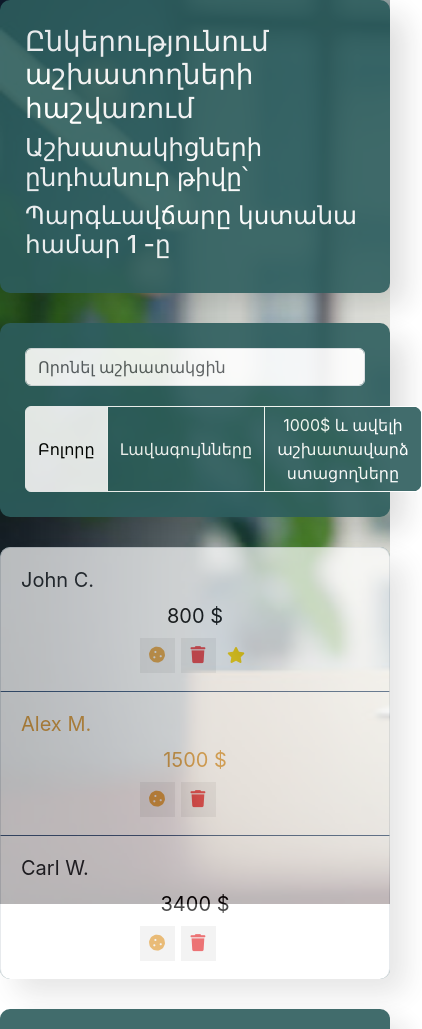
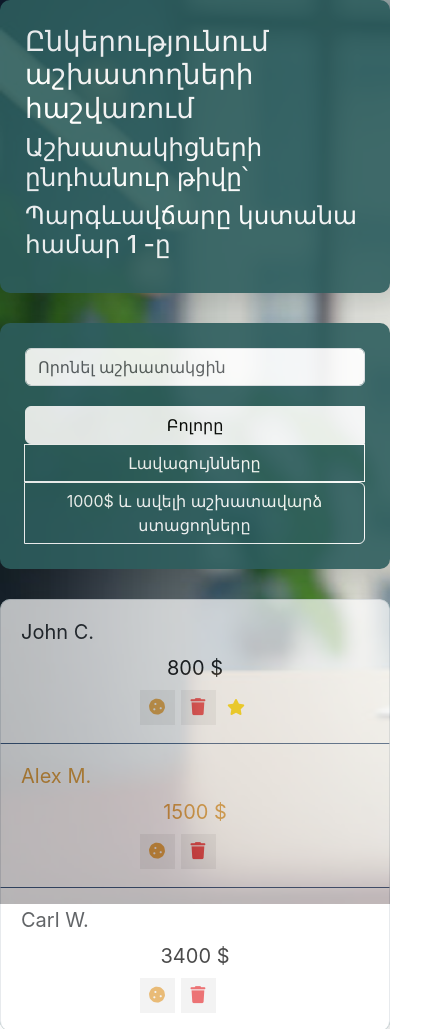
Before and after one commit to Arsen-melk/Employees-with-React-, a React app: page / in a window 390 px wide. Shown: the top 1029 px of the page, 422 px wide, since content can reach past the window. Built offline with nearby package versions, Linux system fonts and the light colour scheme.

Commit message:
Update app-filter.css
updated

```diff
--- a/src/components/app-filter/app-filter.css
+++ b/src/components/app-filter/app-filter.css
@@ -10,3 +10,10 @@
     border: 1px solid #fff;
 
 }
+
+@media screen and (max-width: 770px) {
+    .app-filter,.btn-group {
+      display: flex;
+      flex-direction: column;
+    }
+  }
```
